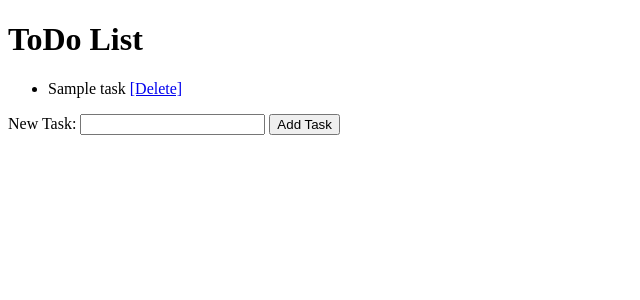
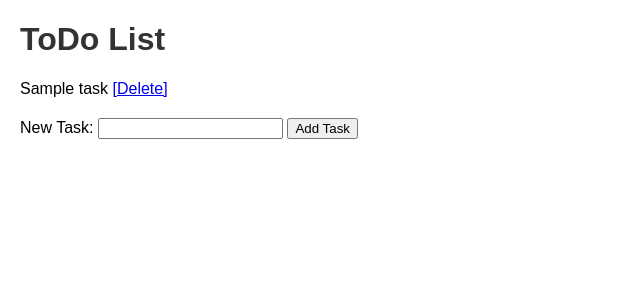
Before and after one commit to ansarshaik965/todo-flask-app, a Flask app: template templates/index.html in a window 1280 px wide. Shown: the top 300 px of the page, without its empty margins (0-640 px from the left). Run offline with Flask 3, Linux system fonts and the light colour scheme; the template is opened without the code that fills it: most values are stand-ins (such as "Sample title", 1, 10 or a date in 2020).

Commit message:
todo-app is updated

```diff
--- a/app.py
+++ b/app.py
@@ -25,6 +25,12 @@ def delete(task_id):
         del tasks[task_id]
     return redirect(url_for('index'))
 
+# ... (previous code)
+
+@app.route('/error')
+def error():
+    return render_template('error.html')
+
 
 if __name__ == '__main__':
     app.run(debug=True)
--- /dev/null
+++ b/static/style.css
@@ -0,0 +1,26 @@
+/* static/style.css */
+body {
+    font-family: Arial, sans-serif;
+    margin: 20px;
+}
+
+h1 {
+    color: #333;
+}
+
+ul {
+    list-style-type: none;
+    padding: 0;
+}
+
+li {
+    margin: 5px 0;
+}
+
+form {
+    margin-top: 20px;
+}
+
+.error {
+    color: red;
+}
--- a/templates/index.html
+++ b/templates/index.html
@@ -1,9 +1,11 @@
+<!-- templates/index.html -->
 <!DOCTYPE html>
 <html lang="en">
 <head>
     <meta charset="UTF-8">
     <meta name="viewport" content="width=device-width, initial-scale=1.0">
     <title>ToDo App</title>
+    <link rel="stylesheet" href="{{ url_for('static', filename='style.css') }}">
 </head>
 <body>
     <h1>ToDo List</h1>
```
Also changed, not shown: templates/error.html (added, +18 -0 lines).
